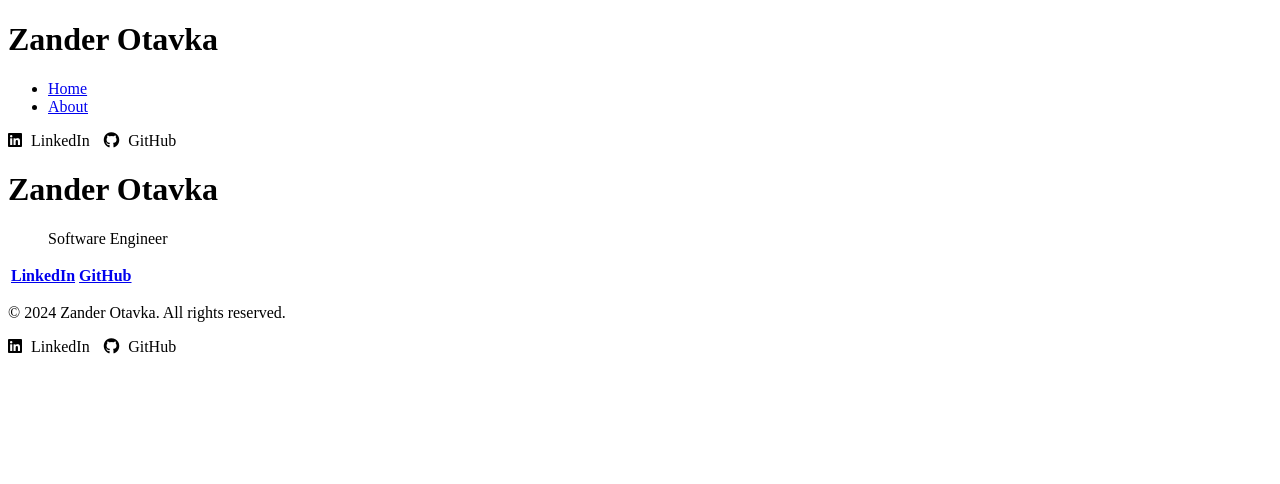
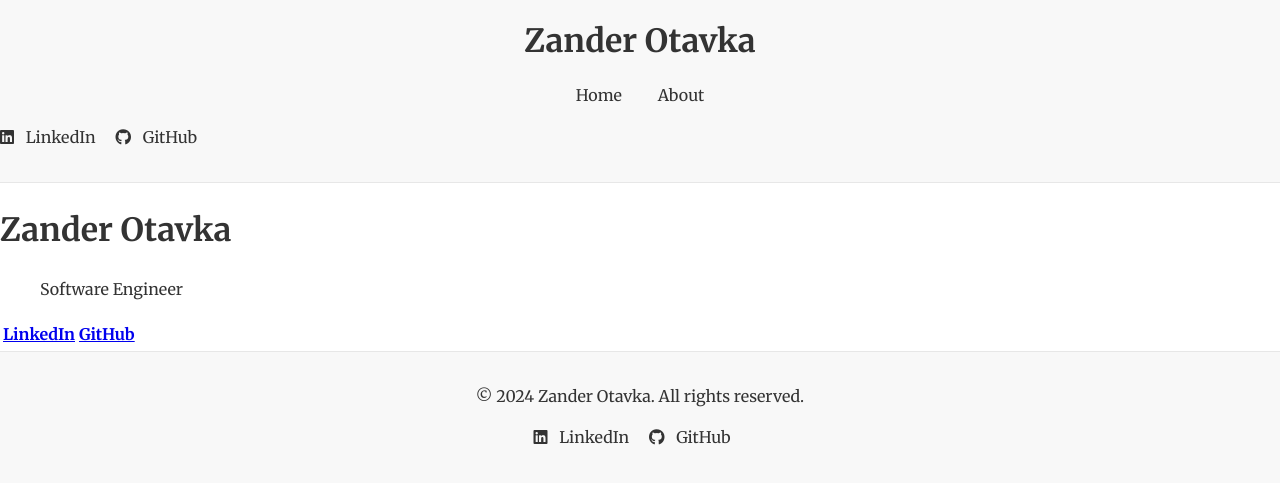
Before and after one commit to AlexanderOtavka/AlexanderOtavka.github.io, a Jekyll site: the page built from README.md, in a window 1280 px wide. Shown: the top 484 px of the page. Built offline with Jekyll 4.4.1, drawn with Linux system fonts in a browser that asks for light colours; our own code applies the rules of GitHub Pages for plain Markdown files.

Commit message:
Add additional styles

```diff
--- a/_layouts/default.html
+++ b/_layouts/default.html
@@ -3,6 +3,8 @@
 <head>
   <meta charset="UTF-8">
   <title>{{ page.title }} | {{ site.title }}</title>
+  <meta name="viewport" content="width=device-width, initial-scale=1.0">
+  <link href="https://fonts.googleapis.com/css2?family=Merriweather:wght@300;400;700&display=swap" rel="stylesheet">
   <link rel="stylesheet" href="https://cdnjs.cloudflare.com/ajax/libs/font-awesome/6.0.0-beta3/css/all.min.css">
   <link rel="stylesheet" href="{{ '/assets/css/style.css' | relative_url }}">
 </head>
--- a/assets/css/style.css
+++ b/assets/css/style.css
@@ -1,13 +1,75 @@
+/* Base styles */
+body {
+  font-family: 'Merriweather', serif;
+  margin: 0;
+  padding: 0;
+  line-height: 1.6;
+  background-color: #ffffff;
+  color: #333333;
+}
+
+header {
+  background: #f8f8f8;
+  padding: 1rem 0;
+  border-bottom: 1px solid #e7e7e7;
+}
+
+header h1 {
+  margin: 0;
+  text-align: center;
+  font-weight: 700;
+}
+
+nav ul {
+  list-style: none;
+  padding: 0;
+  text-align: center;
+}
+
+nav ul li {
+  display: inline;
+  margin: 0 1rem;
+}
+
+nav ul li a {
+  text-decoration: none;
+  color: #333;
+}
+
+footer {
+  background: #f8f8f8;
+  padding: 1rem 0;
+  border-top: 1px solid #e7e7e7;
+  text-align: center;
+}
+
 .social-links {
-  margin-top: 10px;
+  margin: 1rem 0;
 }
 
 .social-links a {
-  margin-right: 10px;
+  margin-right: 1rem;
   text-decoration: none;
   color: inherit;
 }
 
 .social-links i {
-  margin-right: 5px;
+  margin-right: 0.5rem;
 }
+
+/* Dark mode styles */
+@media (prefers-color-scheme: dark) {
+  body {
+    background-color: #333333;
+    color: #ffffff;
+  }
+
+  header, footer {
+    background: #444444;
+    border-color: #555555;
+  }
+
+  nav ul li a {
+    color: #ffffff;
+  }
+}
```
